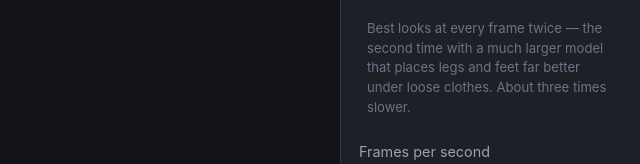
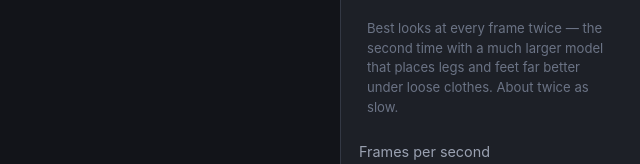
Before and after one commit to juslangit/cermin, a website: page web/index.html in a window 1280 px wide. Shown: the part 263-427 px from the top of the page, 640-1280 px from the left. Drawn offline with nearby package versions, Linux system fonts and the light colour scheme.

Commit message:
Best is about twice as slow, not three times - as measured
Co-Authored-By: Claude Opus 5.5 <noreply@anthropic.com>

```diff
--- a/web/index.html
+++ b/web/index.html
@@ -117,7 +117,7 @@
       </div>
       <p class="hint" id="q-hint">Best looks at every frame twice — the second
       time with a much larger model that places legs and feet far better under
-      loose clothes. About three times slower.</p>
+      loose clothes. About twice as slow.</p>
       <div class="field">
         <span>Frames per second</span>
         <div class="seg" id="opt-fps">
```
